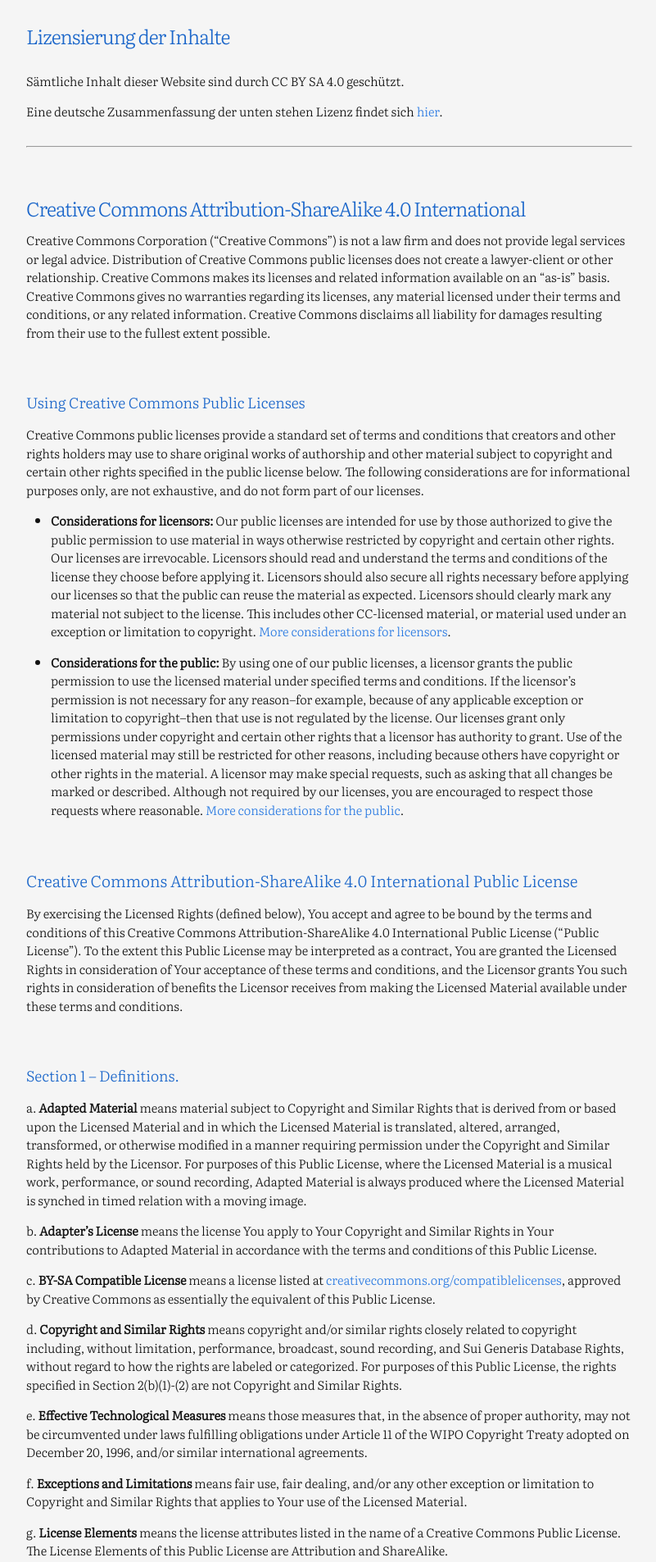
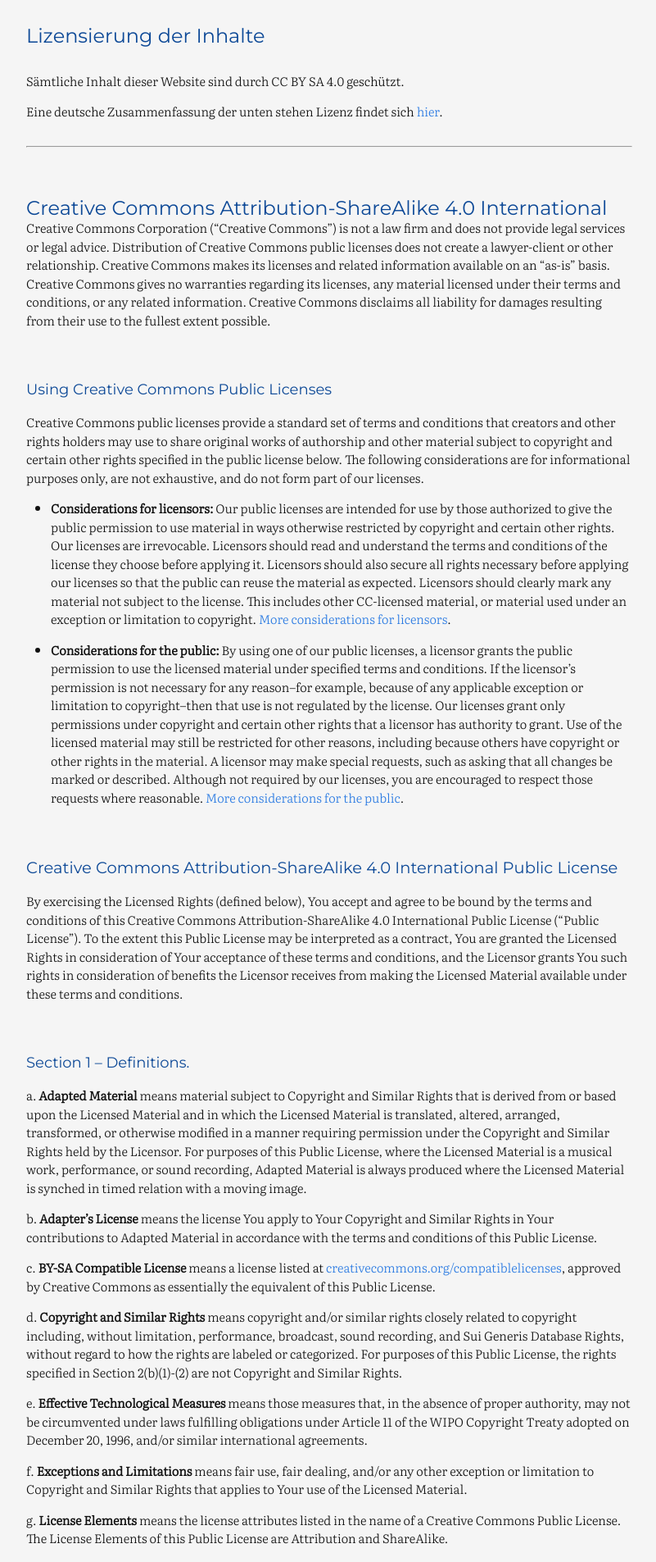
Before and after one commit to flowinho/reboot, a Jekyll site: the page built from lizenz.md, in a window 1280 px wide. Shown: the top 1905 px of the page at 82% size, without its empty margins (238-1039 px from the left). Built offline with Jekyll 4.4.1, drawn with Linux system fonts in a browser that asks for light colours.

Commit message:
Introduce montserrat as headline font

```diff
--- a/_sass/minima/custom-styles.scss
+++ b/_sass/minima/custom-styles.scss
@@ -6,12 +6,12 @@
     src: url("/assets/fonts/Literata-Light.ttf");
 }
 @font-face {
-    font-family: "Literata-SemiBold";
-    src: url("/assets/fonts/Literata-SemiBold.ttf");
+    font-family: "Hack-Regular";
+    src: url("/assets/fonts/Hack-Regular.ttf");
 }
 @font-face {
-    font-family: "Hack-Regular";
-    src: url("/assets/fonts/Hack-Regular.ttf");
+    font-family: "Montserrat-Regular";
+    src: url("/assets/fonts/Montserrat-Regular.ttf");
 }
 
 pre, code {
@@ -19,7 +19,8 @@
 }
 
 h1, h2, h3, h4, h5, h6 {
-    color: #1c67ca;
+    color: #0d4997;
+    font-family: $heading-font-family;
 }
 
 * {
@@ -35,3 +36,8 @@
         font-size: $small-font-size;
         color: #905;
 }
+
+.post-title, .post-content h1 {
+    letter-spacing: 0px;
+    margin-bottom: 0px;
+}
--- a/_sass/minima/initialize.scss
+++ b/_sass/minima/initialize.scss
@@ -4,6 +4,7 @@
 
 $base-font-family: "Literata-Light", -apple-system, system-ui, BlinkMacSystemFont, "Segoe UI", "Segoe UI Emoji", "Segoe UI Symbol", "Apple Color Emoji", Roboto, Helvetica, Arial, sans-serif !default;
 $code-font-family: "Hack-Regular", "Inconsolata", "Consolas", "Roboto Mono", "Ubuntu Mono", "Liberation Mono", "Courier New", monospace;
+$heading-font-family: "Montserrat-Regular", -apple-system, system-ui, "Segoe UI";
 $base-font-size:   15px !default;
 $base-font-weight: 400 !default;
 $small-font-size:  $base-font-size * 0.835 !default;
```
Also changed, not shown: assets/fonts/Montserrat-Regular.ttf (added).
